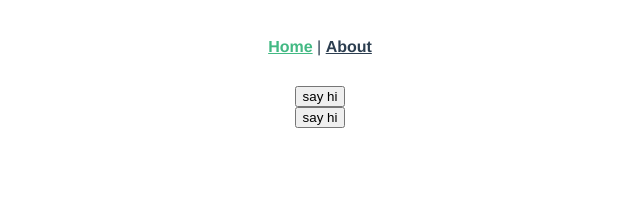
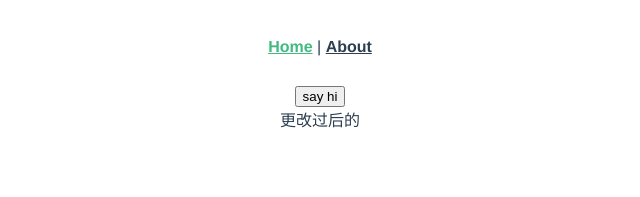
Before and after one commit to blingbling555/vue-deep-study, a Vue app: page / in a window 1280 px wide. Shown: the top 197 px of the page, without its empty margins (320-960 px from the left). Built offline with nearby package versions, Linux system fonts and the light colour scheme.

Commit message:
'$attrs使用'

```diff
--- a/src/components/child.vue
+++ b/src/components/child.vue
@@ -1,6 +1,7 @@
 <template>
   <div>
     <button @click="sayHi">say hi</button>
+    <div>{{ $attrs.msg}}</div>
   </div>
 </template>
 
--- a/src/views/father.vue
+++ b/src/views/father.vue
@@ -1,7 +1,6 @@
 <template>
   <div class="home">
-    <Child />
-    <Child />
+    <Child :msg="msg" />
   </div>
 </template>
 
@@ -13,6 +12,16 @@ export default {
   name: 'child',
   components: {
     Child
+  },
+  data() {
+    return {
+      msg: 'father传递的'
+    }
+  },
+  mounted () {
+    setTimeout(() => {
+      this.msg = '更改过后的'
+    }, 3000)
   }
 }
 </script>
--- /dev/null
+++ b/vue.config.js
@@ -0,0 +1,3 @@
+module.exports = {
+  lintOnSave: false
+}
```
